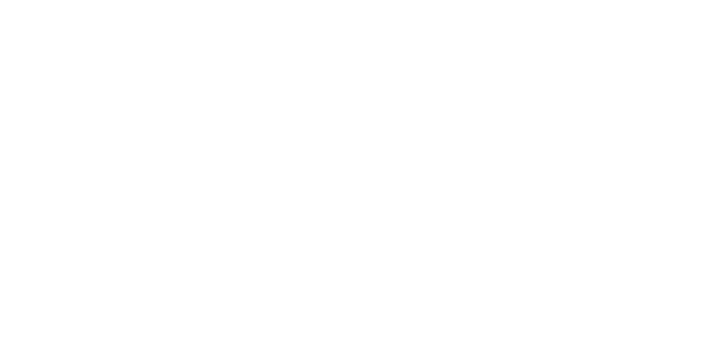
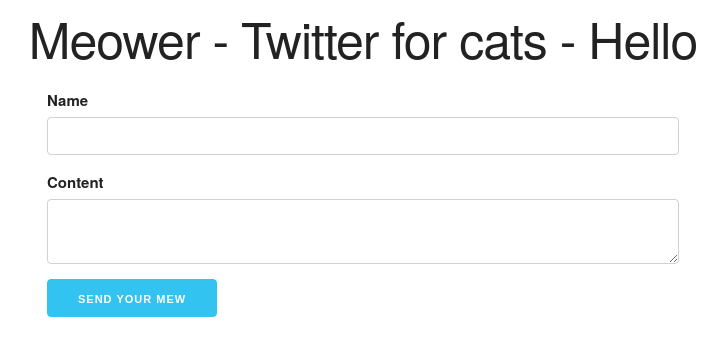
Before and after one commit to chocowhiskey/TwitterClone, a plain HTML site: page client/index.html in a window 1280 px wide. Shown: the whole page, without its empty margins (277-1004 px from the left). Drawn offline with nearby package versions, Linux system fonts and the light colour scheme.

Commit message:
ádd index.html

```diff
--- a/client/index.html
+++ b/client/index.html
@@ -2,7 +2,28 @@
   <head>
     <meta charset="UTF-8" />
     <meta name="viewport" content="width=device-width, initial-scale=1.0" />
-    <title>Meower</title>
+    <title>Meower 🐈</title>
+    <link
+      rel="stylesheet"
+      href="https://cdnjs.cloudflare.com/ajax/libs/skeleton/2.0.4/skeleton.min.css"
+    />
+    <link rel="stylesheet" href="styles.css" />
   </head>
-  <body></body>
+  <body>
+    <header><h1 class="title">Meower - Twitter for cats - Hello</h1></header>
+    <main>
+      <form action="" class="new-form">
+        <label for="name">Name</label>
+        <input class="u-full-width" type="text" id="name" name="name" />
+        <label for="content">Content</label>
+        <textarea
+          class="u-full-width"
+          type="text"
+          id="content"
+          name="content"
+        ></textarea>
+        <button class="button-primary">Send your Mew</button>
+      </form>
+    </main>
+  </body>
 </html>
```
